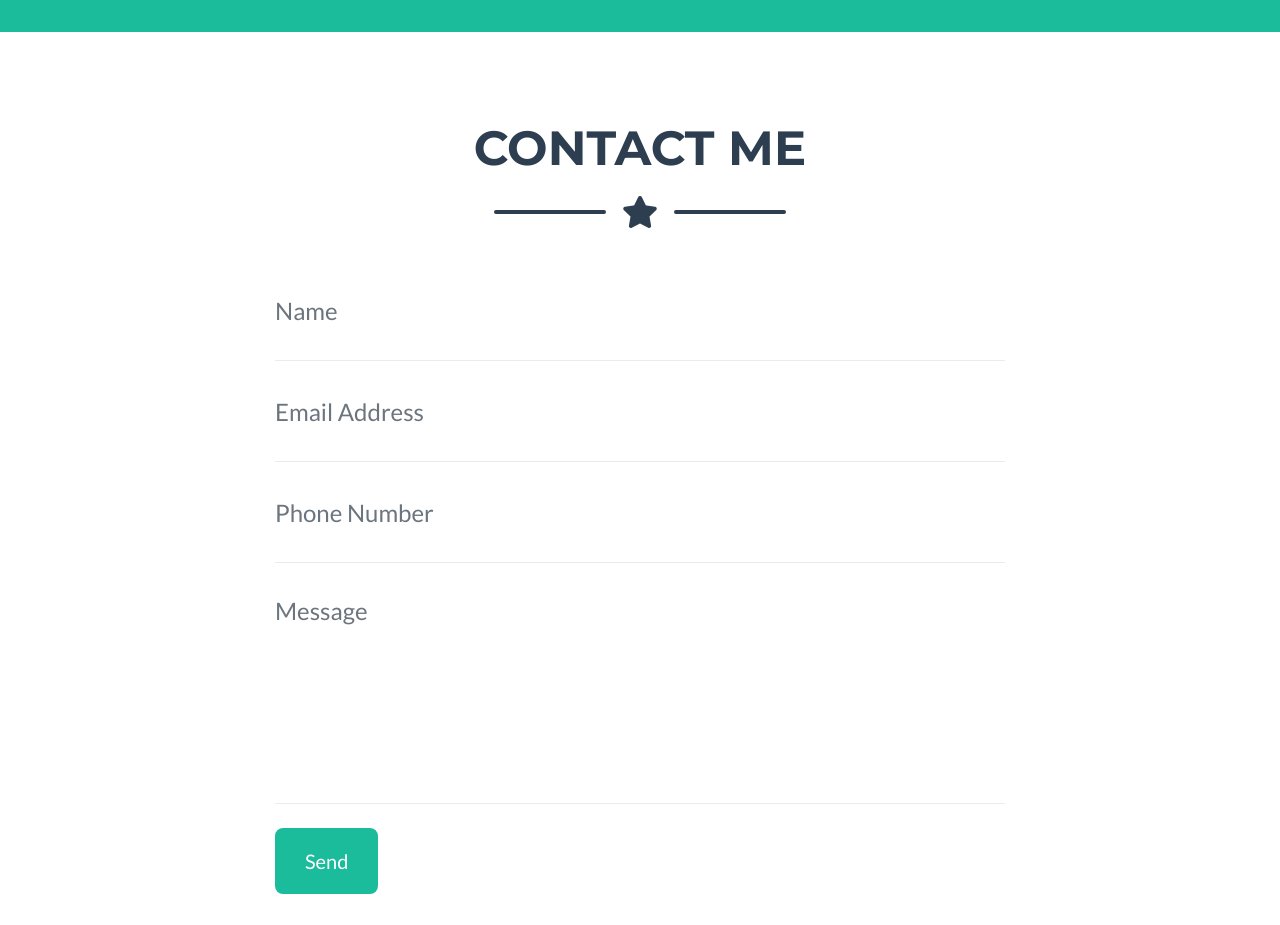
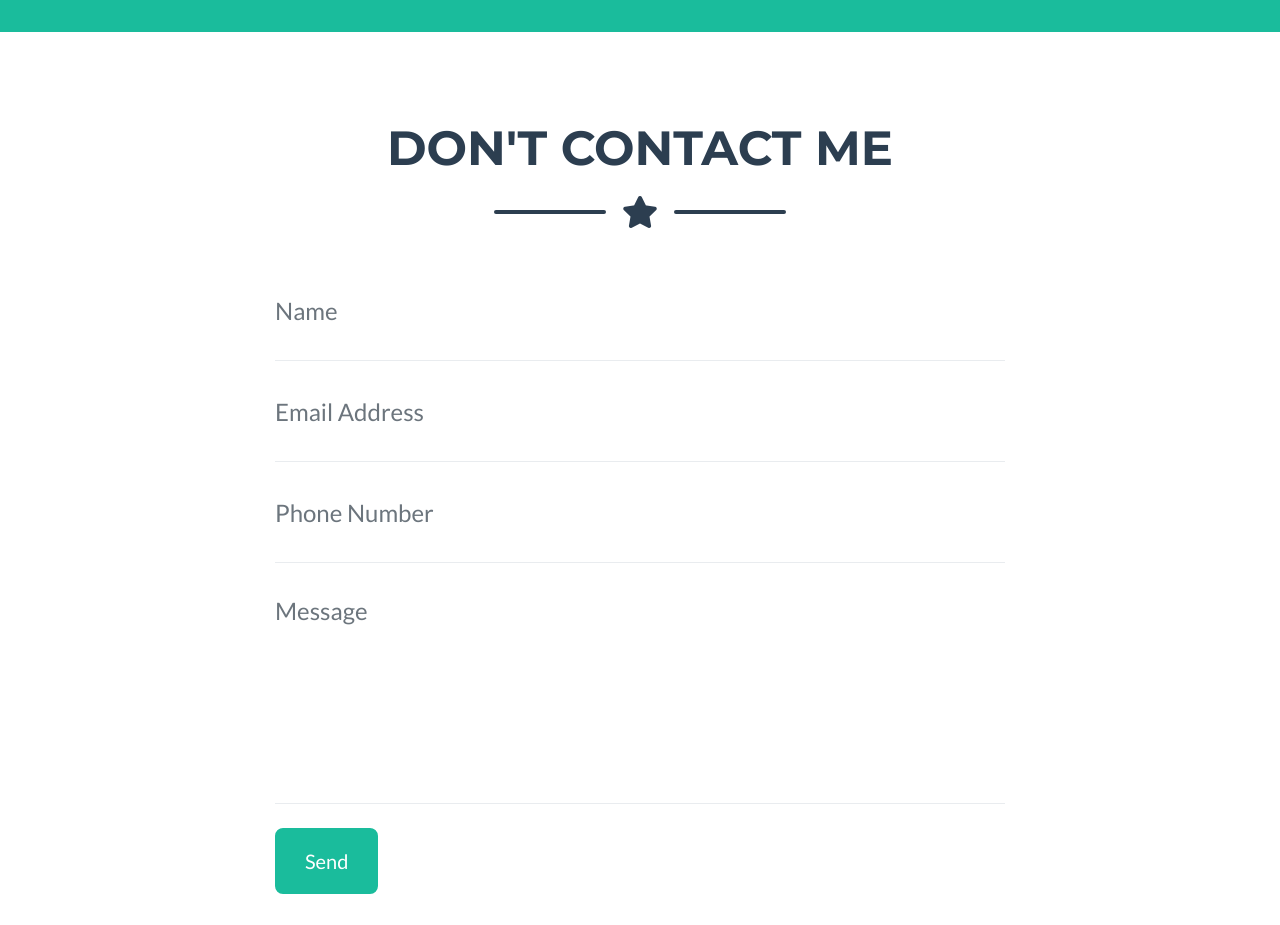
Before and after one commit to hperier1998/testest, a website with bundled scripts: page index.html in a window 1280 px wide. Shown: the part 2220-3145 px from the top of the page. Built offline with nearby package versions, Linux system fonts and the light colour scheme.

Commit message:
stop the music

```diff
--- a/index.html
+++ b/index.html
@@ -210,7 +210,7 @@
     <div class="container">
 
       <!-- Contact Section Heading -->
-      <h2 class="page-section-heading text-center text-uppercase text-secondary mb-0">Contact Me</h2>
+      <h2 class="page-section-heading text-center text-uppercase text-secondary mb-0">don't Contact Me</h2>
 
       <!-- Icon Divider -->
       <div class="divider-custom">
```
